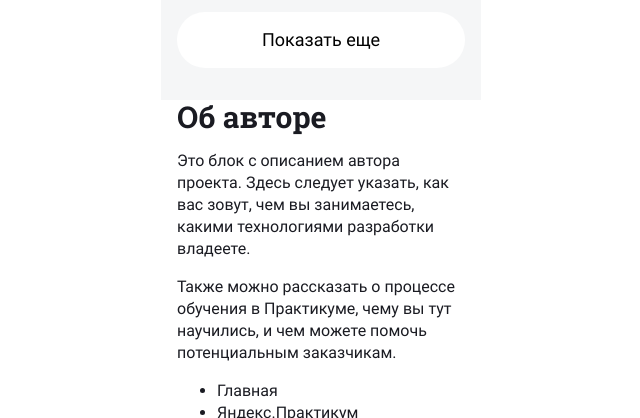
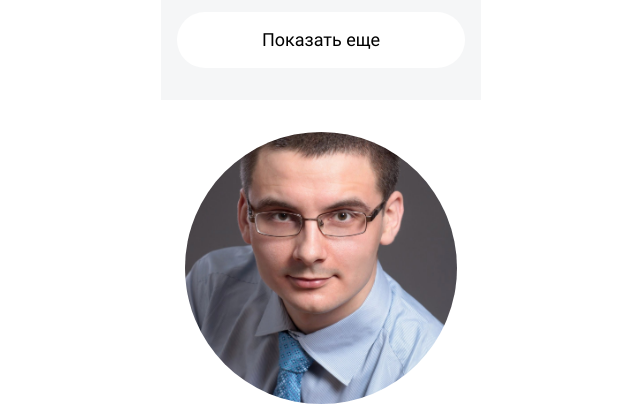
Before and after one commit to VitalyTikhonov/News_Explorer_Frontend, a website built with webpack: page src/index.html in a window 1280 px wide. Shown: the part 1999-2417 px from the top of the page, without its empty margins (319-959 px from the left). Built offline with nearby package versions, Linux system fonts and the light colour scheme; files whose address does not match are found by name.

Commit message:
F020 User profile made

```diff
--- a/src/blocks/user-profile/__avatar/user-profile__avatar.css
+++ b/src/blocks/user-profile/__avatar/user-profile__avatar.css
@@ -0,0 +1,7 @@
+.user-profile__avatar {
+  object-fit: cover;
+  width: 272px;
+  height: 272px;
+  border-radius: 50%;
+  align-self: center;
+}
--- a/src/blocks/user-profile/__description/user-profile__description.css
+++ b/src/blocks/user-profile/__description/user-profile__description.css
@@ -0,0 +1,8 @@
+.user-profile__description {
+  margin: 29px 0 0;
+  font-family: Roboto;
+  font-style: normal;
+  font-weight: normal;
+  font-size: 18px;
+  line-height: 24px;
+}
--- a/src/blocks/user-profile/__headline/user-profile__headline.css
+++ b/src/blocks/user-profile/__headline/user-profile__headline.css
@@ -0,0 +1,8 @@
+.user-profile__headline {
+  margin: 0;
+  font-family: Roboto Slab;
+  font-style: normal;
+  font-weight: normal;
+  font-size: 30px;
+  line-height: 40px;
+}
--- a/src/blocks/user-profile/__text/user-profile__text.css
+++ b/src/blocks/user-profile/__text/user-profile__text.css
@@ -0,0 +1,7 @@
+.user-profile__text {
+  margin: 16px 0 0;
+}
+
+.user-profile__text:last-child {
+  margin: 24px 0 0;
+}
--- a/src/blocks/user-profile/user-profile.css
+++ b/src/blocks/user-profile/user-profile.css
@@ -2,3 +2,9 @@
 @import url(./__description/user-profile__description.css);
 @import url(./__headline/user-profile__headline.css);
 @import url(./__text/user-profile__text.css);
+.user-profile {
+  padding-top: 32px;
+  padding-bottom: 80px;
+  display: flex;
+  flex-direction: column;
+}
--- a/src/index.html
+++ b/src/index.html
@@ -118,7 +118,7 @@
       </section>
 
       <section class="user-profile root__child-width">
-        <!-- <img src="<%=require('./images/vitaliytikhonov.jpg')%>" alt="Аватар пользователя" class="user-profile__avatar"> -->
+        <img src="<%=require('./images/vitaliytikhonov.jpg')%>" alt="Аватар пользователя" class="user-profile__avatar">
         <!-- Подставлять имя пользователя в alt? -->
 
         <div class="user-profile__description">
```
